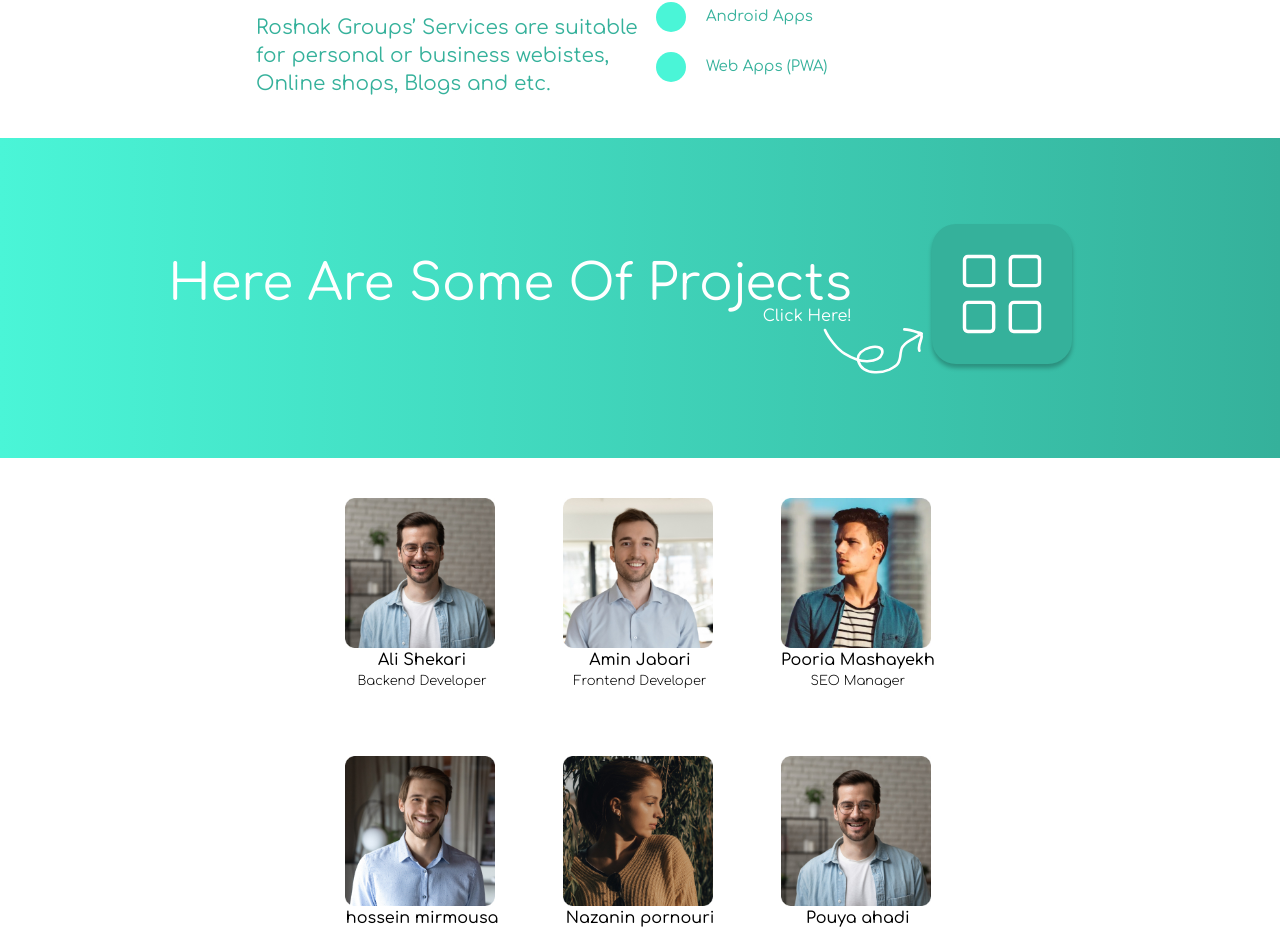
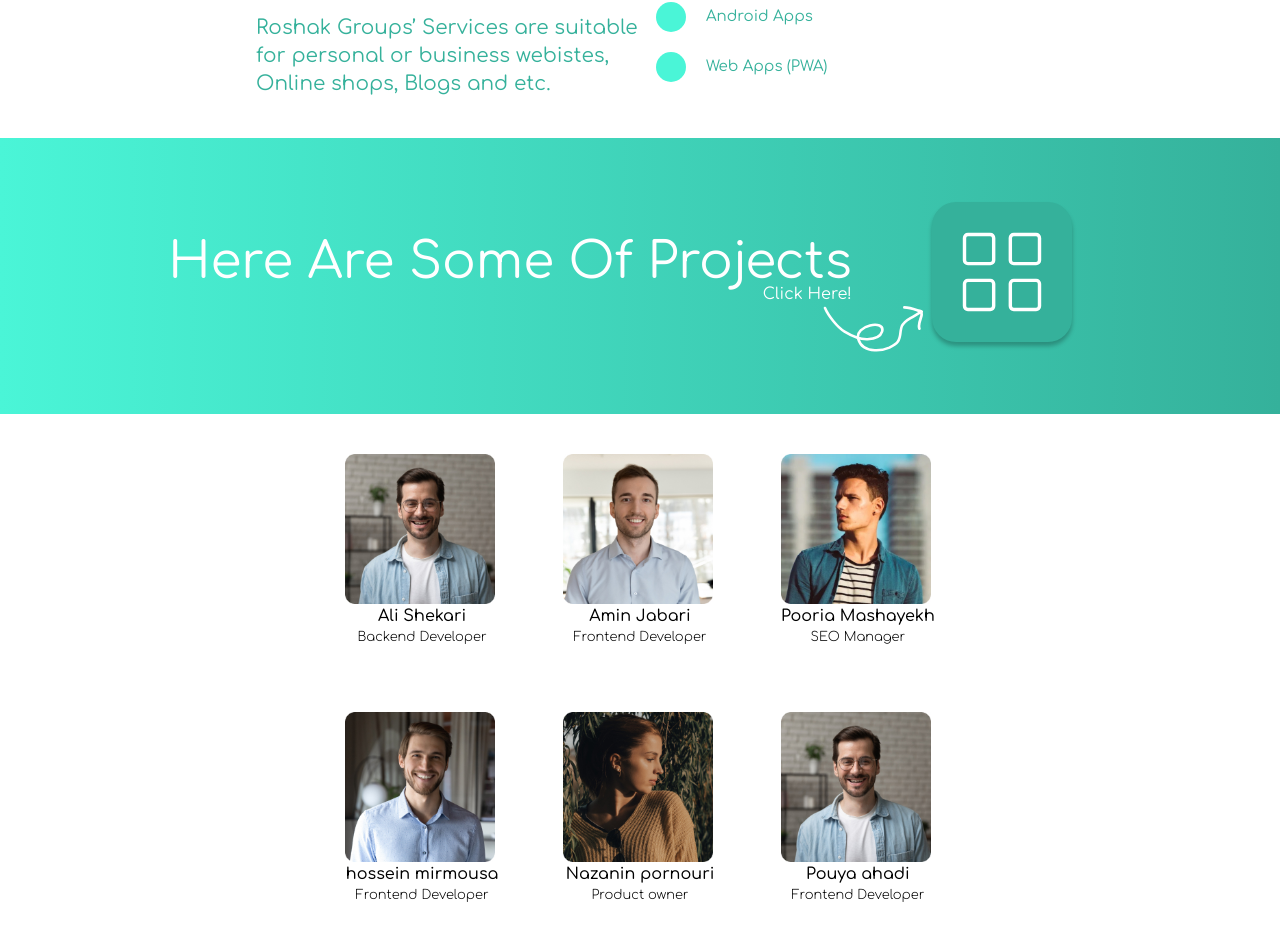
Before and after one commit to PouyaAhd/Roshak, a Next.js app: page / in a window 1280 px wide. Shown: the part 1022-1952 px from the top of the page. Built offline with nearby package versions, Linux system fonts and the light colour scheme.

Commit message:
fixed rectangle problem

```diff
--- a/src/components/ui/projects/index.jsx
+++ b/src/components/ui/projects/index.jsx
@@ -9,7 +9,7 @@ function Index({ setToggle, toggle }) {
   WidthCatcher(setWidth);
 
   return (
-    <div className="w-full h-[40vh] bg-gradient-to-r from-[#4AF5D7] to-[#35B19B] flex items-center justify-center">
+    <div className="w-full md:p-16 h-[40vh] md:h-max bg-gradient-to-r from-[#4AF5D7] to-[#35B19B] flex items-center justify-center">
       <div className="flex items-center md:gap-[80px] relative -mb-8 md:-mb-0">
         <div className="text-end text-white w-full md:w-max">
           <h1 className="text-2xl md:text-[50px]  text-white text-start pl-2 md:pl-0">
@@ -51,11 +51,11 @@ function Index({ setToggle, toggle }) {
           <Image src="/assets/icons/grid.svg" width={100} height={100} alt="" />
         </div>
         {toggle && (
-          <div className="absolute -bottom-[80px] md:-bottom-[80px] right-6 md:-right-1 ">
+          <div className="absolute -bottom-[80px] md:-bottom-[70px] right-6 md:-right-1 ">
             <Image
               className=""
               src="/assets/images/Frame2.svg"
-              width={width>768?220:120}
+              width={width > 768 ? 220 : 120}
               height={100}
               alt=""
             />{" "}
--- a/src/components/ui/services/index.jsx
+++ b/src/components/ui/services/index.jsx
@@ -56,6 +56,7 @@ function Index() {
   };
   return (
     <div className="relative pb-10 bg-darkerGreen">
+
       <div
         onClick={() => refSliderSlider.current.slickPrev()}
         className=" absolute z-10 cursor-pointer px-2 py-[10px] left-[13px] top-32 shadow-2xl  rounded-sm"
```
